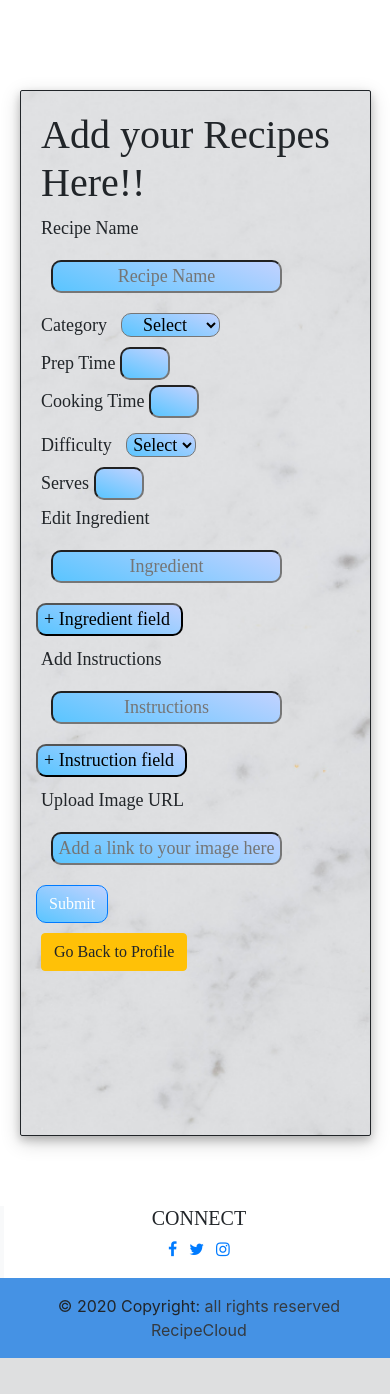
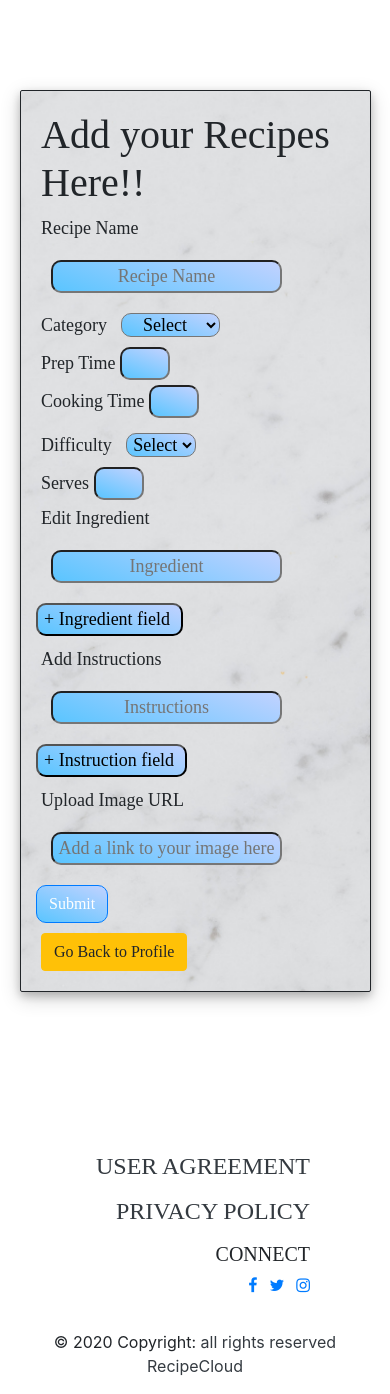
Before and after one commit to Justwhittaker/MusicHub, a Flask app: page /add_recipe in a window 390 px wide. Shown: the part 56-1450 px from the top of the page. Before the commit the page ends 1414 px from the top, so only its background shows below. Run offline with Flask 2, Linux system fonts and the light colour scheme; some libraries are stand-ins or nearby versions; some web fonts are replaced.

Commit message:
style(recipeCloud):fixed x-scroll--turned debug off

```diff
--- a/run.py
+++ b/run.py
@@ -265,4 +265,4 @@ def delete_recipe(recipe_id):
 if __name__ == "__main__":
     app.run(host=os.environ.get('IP'),
             port=int(os.environ.get('PORT')),
-            debug=True)
+            debug=False)
--- a/static/css/style.css
+++ b/static/css/style.css
@@ -190,7 +190,6 @@ h6 {
 }
 /* private policy styling*/
 .private_pol {
-  width: 100%;
   border: 30px;
   margin-left: 4px;
   margin-right: 4px;
@@ -223,23 +222,22 @@ h6 {
   margin: 10px;
 }
 /* footer styling*/
-.footer {
+.footer_style {
   font-family: "SpicyRice";
   background: #ffffff;
   height: 15%;
-  text-align: center;
+  text-align: right;
+  padding-right: 5em;
   margin-left: 1%;
   position: relative;
   position: -webkit-sticky;
   left: 0;
   bottom: 0;
-  width: 100%;
   margin-bottom: auto;
   margin-top: 10em;
   font: 1.5em;
 }
 /* copyright styling*/
 #copyright {
-  background-color: rgba(63, 143, 228, 0.966);
-  width: 102%;
+  width: 100%;
 }
--- a/templates/add_recipe.html
+++ b/templates/add_recipe.html
@@ -2,9 +2,9 @@
   <!--Create Form and basis for the uploading of files
     download your recipes and videos upload-->
 
-  <div id="inputForm" class="row">
+  <div id="inputForm">
     <form
-      class="col s12 m8 offset-m2"
+      class="m8 offset-m2"
       method="POST"
       action="{{ url_for('add_recipe') }}"
     >
--- a/templates/base.html
+++ b/templates/base.html
@@ -128,58 +128,28 @@ collaspable for mobile -->
         Settings = setup settings and change language
         Copyright = Copyright expression-->
     </main>
-      <footer
-        class="bg-light text-center text-sm-left"
-
-      >
-        <!-- Grid container -->
-        <div class="footer">
-          <!--Grid row-->
-          <div class="row">
-            <!--Grid column-->
-            <div class="col-lg-3 col-md-6 d-none d-lg-flex">
-              <ul class="list-unstyled mb-0">
-                <li>
-                  <a
-                    href="{{ url_for('about') }}"
-                    class="text-dark text-uppercase"
-                    ><h4>FAQ</h4></a
-                  >
-                </li>
-              </ul>
-            </div>
-            <!--Grid column-->
-
-            <!--Grid column-->
-            <div class="col-lg-3 col-md-6 d-none d-lg-flex">
-              <ul class="list-unstyled">
+    <footer>
+        <div class="footer_style">
+            <ul class="list-unstyled">
                 <li>
                   <a
                     href="https://www.termsfeed.com/live/e5380f1c-d3d7-4d9e-910d-64ab3cfe499a"
                     target="_blank"
-                    class="hvr-glow text-dark social"
-                    ><h4>User agreement</h4></a
+                    class="text-dark social"
+                    ><h4 class="hvr-glow text-uppercase social">User agreement</h4></a
                   >
                 </li>
               </ul>
-            </div>
-            <!--Grid column-->
-
-            <!--Grid column-->
-            <div class="col-lg-3 col-md-6 d-none d-lg-flex">
-              <ul class="list-unstyled mb-0">
+            <ul class="list-unstyled">
                 <li>
-                  <a href="{{ url_for('privacy') }}" class="text-dark social"
-                    ><h4>Privacy Policy</h4></a
+                  <a
+                    href="{{ url_for('privacy') }}"
+                    class="text-dark social"
+                    ><h4 class="hvr-glow text-uppercase social">Privacy Policy</h4></a
                   >
                 </li>
               </ul>
-            </div>
-            <!--Grid column-->
-
-            <!--Grid column-->
-            <div class="col-lg-3 col-md-6">
-              <h5 class="text-uppercase social">Connect</h5>
+            <h5 class="text-uppercase social">Connect</h5>
               <ul class="list-inline social-links">
                 <li class="list-inline-item">
                   <a
@@ -212,19 +182,13 @@ collaspable for mobile -->
                   >
                 </li>
               </ul>
-            </div>
-            <!--Grid column-->
-          </div>
-          <!--Grid row-->
         </div>
-        <!-- Grid container -->
-
         <!-- Copyright -->
         <div class="text-center p-3" id="copyright">
           © 2020 Copyright:
           <a class="text-dark">all rights reserved RecipeCloud</a>
         </div>
         <!-- Copyright -->
-      </footer>
+        </footer>
   </body>
 </html>
--- a/templates/edit_recipe.html
+++ b/templates/edit_recipe.html
@@ -2,9 +2,9 @@
   <!--Create Form and basis for the uploading of files
     download your recipes and videos upload-->
 
-  <div id="inputForm" class="row">
+  <div id="inputForm">
     <form
-      class="col s12 m8 offset-m2"
+      class="offset-m2"
       method="POST"
       action="{{ url_for('edit_recipe', recipe_id=recipe._id) }}"
     >
```
Also changed, not shown: 2 other files.
